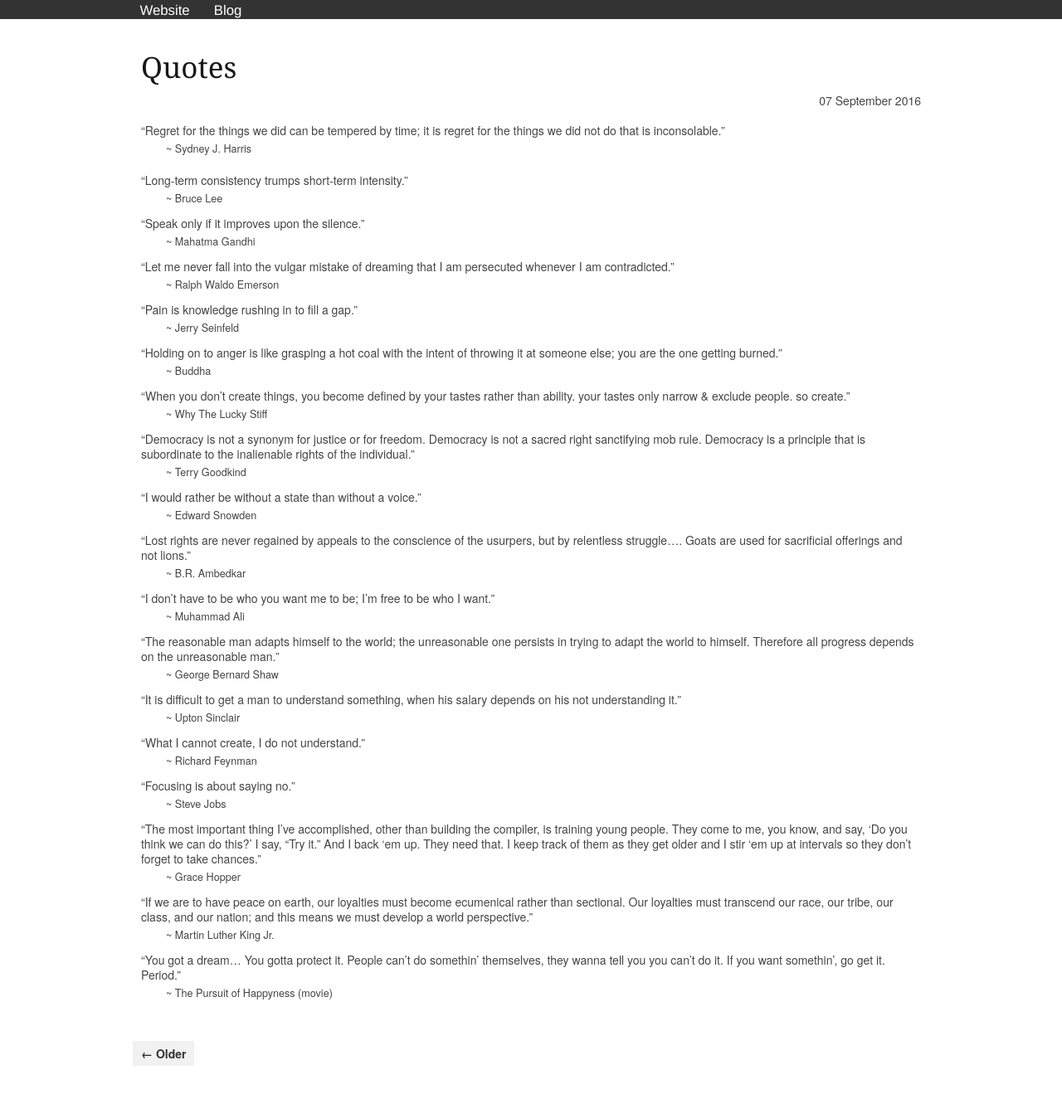
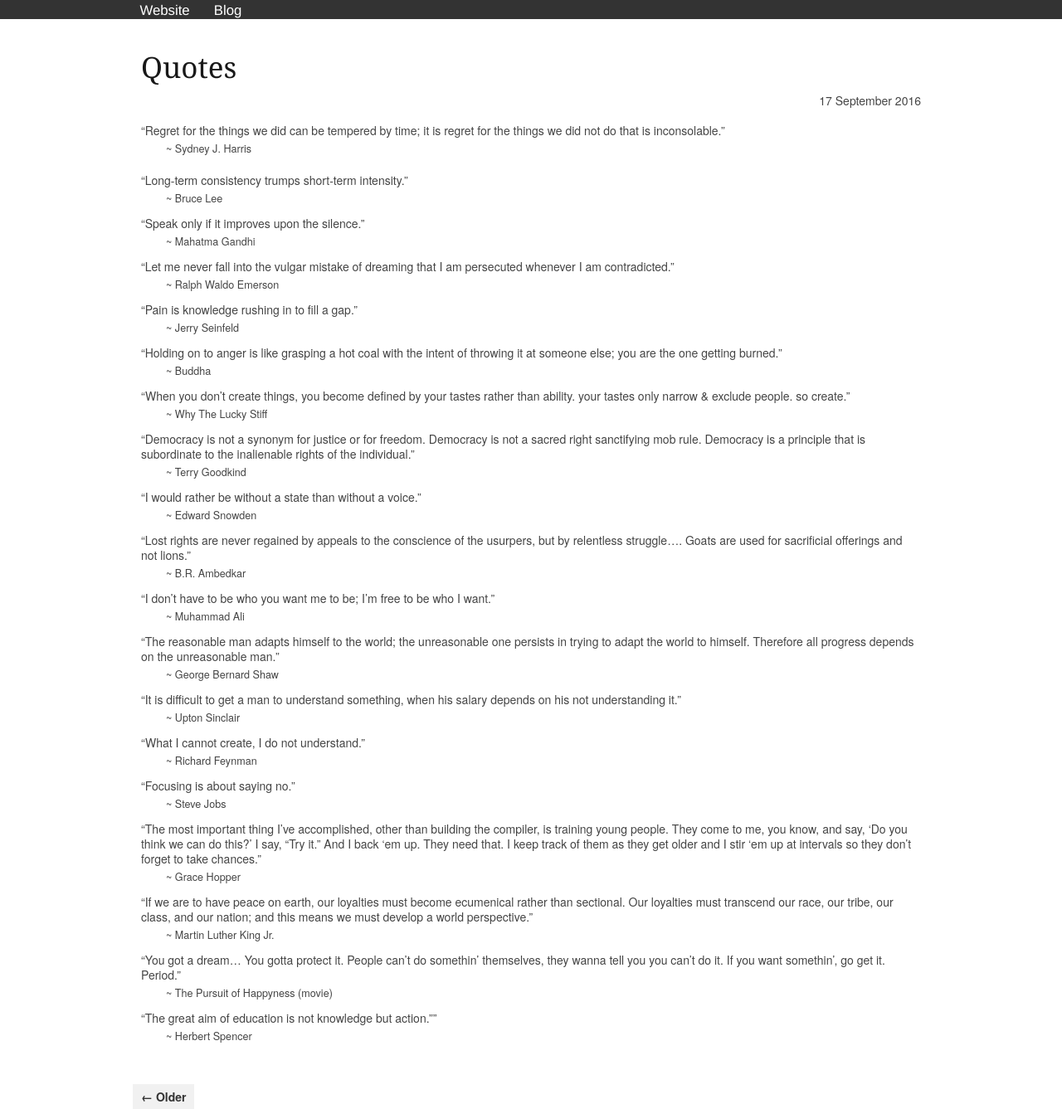
Before and after one commit to arelangi/adityarelangi.com, a Jekyll site: the page blog/quotes.html, which Jekyll copies as it is, in a window 1280 px wide. Shown: the whole page at 83% size. Built offline with Jekyll 4.4.1, drawn with Linux system fonts in a browser that asks for light colours; before the commit the page ends 1285 px from its top, so only the background shows below that.

Commit message:
blogs updated

```diff
--- a/blog/index.html
+++ b/blog/index.html
@@ -26,7 +26,7 @@
 
   <div class="excerpt">
   	<h3><a href="/blog//quotes">Quotes</a></h3>
-  	<span class="post-date">07 September 2016 </span><br/><br/>
+  	<span class="post-date">17 September 2016 </span><br/><br/>
 
   	<ul>
   <li>“Regret for the things we did can be tempered by time; it is regret for the things we did not do that is inconsolable.”
--- a/blog/quotes.html
+++ b/blog/quotes.html
@@ -21,7 +21,7 @@
 <div class="container">
 	<div class="sixteen columns">
 		<h2>Quotes</h2>
-		<span class="post-date">07 September 2016</span>
+		<span class="post-date">17 September 2016</span>
 
 		<div class="content">
 			<ul>
@@ -120,6 +120,11 @@
       <li>~ The Pursuit of Happyness (movie)</li>
     </ul>
   </li>
+  <li>“The great aim of education is not knowledge but action.””
+    <ul>
+      <li>~ Herbert Spencer</li>
+    </ul>
+  </li>
 </ul>
 
 		</div>
```
